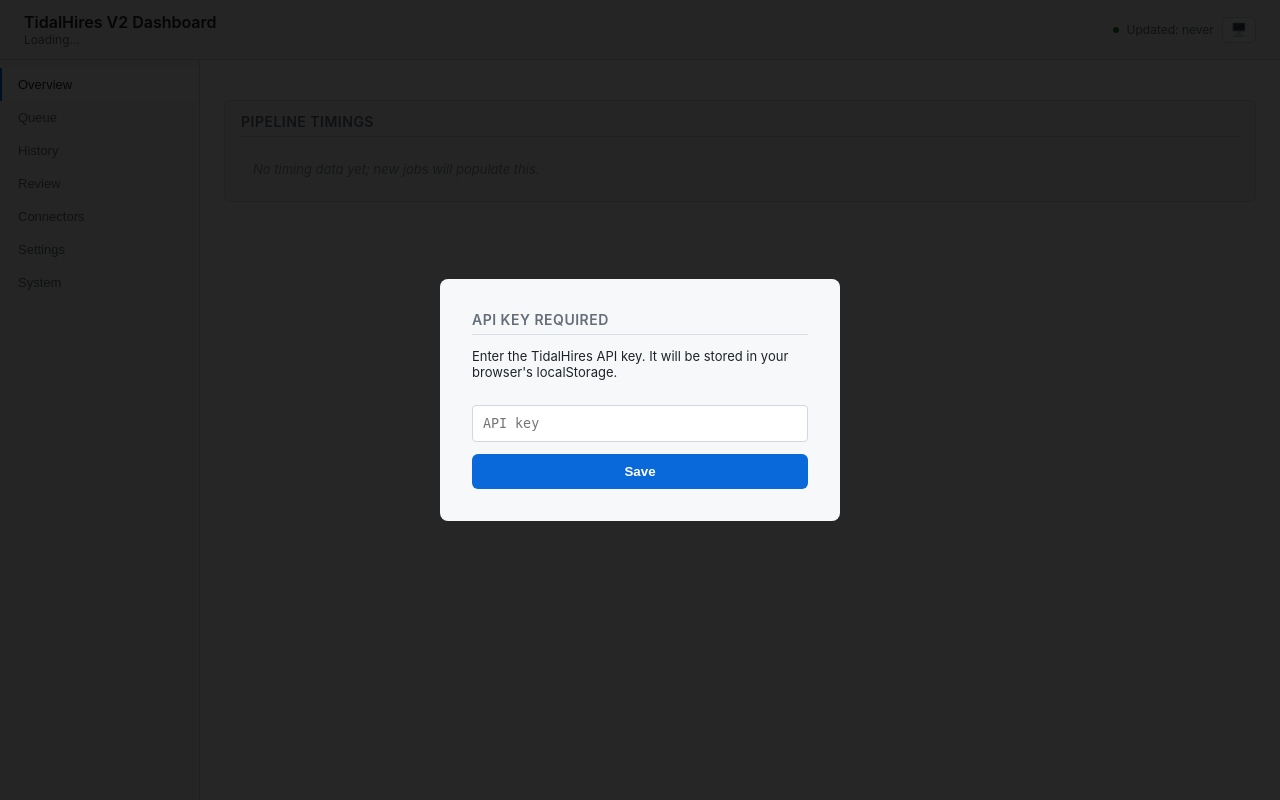
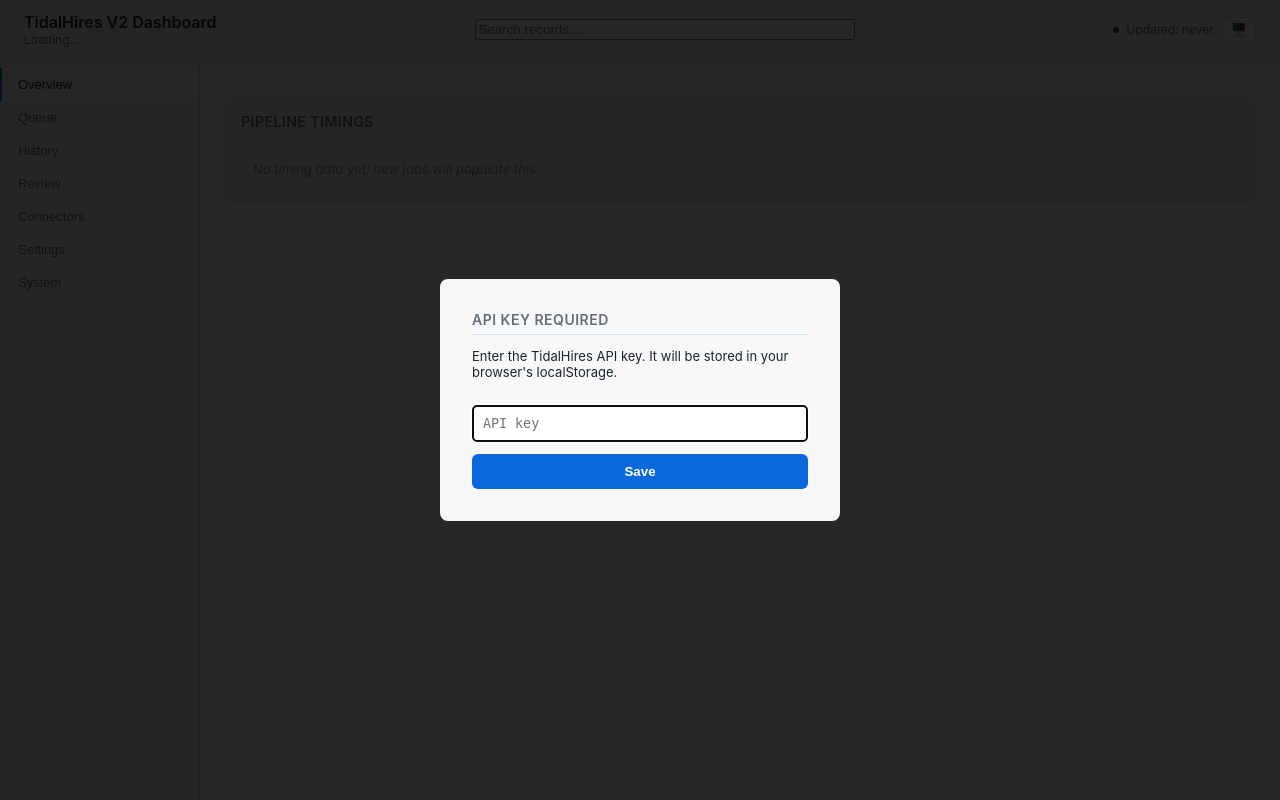
Before and after one commit to VectorOfDoubt/mintarr, a Flask app: page /dashboard in a window 1280 px wide. Run offline with Flask 3, Linux system fonts and the light colour scheme; parts of the project's set-up code (start-up, migrations or seed data) failed here and were passed over.

Commit message:
feat: add topbar search that jumps to review and filters records (#63)
Phase 2 frontend slice: place search in the topbar (where the ROADMAP
wants it). Typing navigates to the Review section and filters the records
table live.

- topbar-search input in the header; on input it dispatches a
  goto-section window event that the app-shell Alpine component listens
  for (@goto-section.window="go(...)") — clean decoupling, no JS<->Alpine
  reaching, and reusable for future cross-section navigation
- mirrors its value into the Review records-search and reuses
  applyRecordsSearch; cleared by Clear
- hidden under 768px (mobile uses the in-section search)

Client-side over loaded records (same scope as the Review search);
server-side global search across all records needs a list_records query
change and is future work. Tests assert the topbar input + the
goto-section wiring. Dashboard suite 57 passed; verified in a real
browser (Playwright): topbar search navigates Overview -> Review and
mirrors the query. ruff, mypy clean.

Co-authored-by: Eivind Sjursen <eivind.sjursen@gmail.com>
Co-authored-by: Claude Opus 4.8 <noreply@anthropic.com>

```diff
--- a/app/static/dashboard.css
+++ b/app/static/dashboard.css
@@ -232,6 +232,8 @@ main { flex: 1 1 auto; min-width: 0; padding: 16px 24px; }
 }
 .setting-row select { min-width: 130px; }
 #records-search { min-width: 200px; }
+#topbar-search { flex: 1 1 280px; min-width: 160px; max-width: 380px; margin: 0 16px; }
+@media (max-width: 768px) { #topbar-search { display: none; } }
 [data-density="compact"] table.file-evidence td,
 [data-density="compact"] #records-table td,
 [data-density="compact"] #records-table th { padding-top: 2px; padding-bottom: 2px; }
--- a/app/static/dashboard.js
+++ b/app/static/dashboard.js
@@ -48,6 +48,12 @@ function init() {
   $('filter-status').addEventListener('change', refresh);
   $('filter-decision').addEventListener('change', refresh);
   $('records-search').addEventListener('input', applyRecordsSearch);
+  // Topbar search: jump to Review (via Alpine nav event) and filter records.
+  $('topbar-search').addEventListener('input', () => {
+    window.dispatchEvent(new CustomEvent('goto-section', { detail: 'review' }));
+    $('records-search').value = $('topbar-search').value;
+    applyRecordsSearch();
+  });
   // Restore filters from localStorage
   $('filter-status').value = localStorage.getItem('tidalhires_filter_status') || '';
   $('filter-decision').value = localStorage.getItem('tidalhires_filter_decision') || '';
@@ -57,6 +63,7 @@ function clearFilters() {
   $('filter-status').value = '';
   $('filter-decision').value = '';
   $('records-search').value = '';
+  $('topbar-search').value = '';
   localStorage.removeItem('tidalhires_filter_status');
   localStorage.removeItem('tidalhires_filter_decision');
   refresh();
--- a/app/templates/dashboard.html
+++ b/app/templates/dashboard.html
@@ -28,6 +28,7 @@
     <h1>TidalHires V2 Dashboard</h1>
     <div class="meta" id="meta">Loading...</div>
   </div>
+  <input id="topbar-search" type="search" placeholder="Search records…" aria-label="Search records">
   <div class="refresh">
     <span class="refresh-dot" id="refresh-dot"></span>
     <span class="meta" id="refresh-status">Updated: never</span>
@@ -65,7 +66,7 @@
     section: localStorage.getItem('mintarr_section') || 'overview',
     navOpen: false,
     go(s) { this.section = s; localStorage.setItem('mintarr_section', s); this.navOpen = false; }
-  }">
+  }" @goto-section.window="go($event.detail)">
   <nav class="sidebar" :class="{ open: navOpen }" aria-label="Primary">
     <button type="button" class="nav-toggle" @click="navOpen = !navOpen"
             :aria-expanded="navOpen ? 'true' : 'false'" aria-label="Toggle navigation">&#9776; Menu</button>
```
Also changed, not shown: tests/test_dashboard.py (+14 -0 lines).
